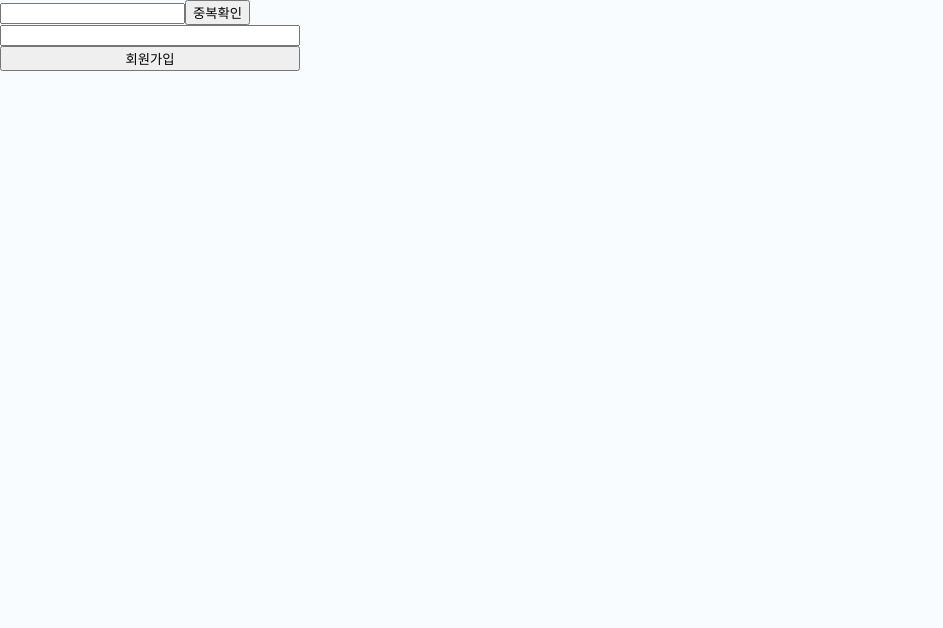
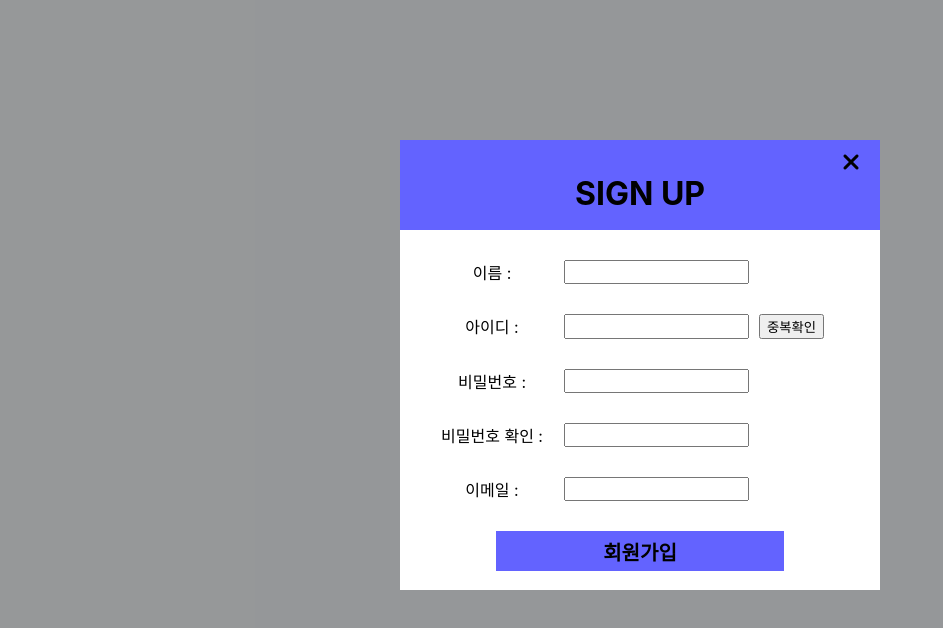
Before and after one commit to mook1212/todo-test, a React (Create React App) app: page /login in a window 1280 px wide. Both pictures are taken after a click on the button "회원가입". Shown: the top 628 px of the page, without its empty margins (0-943 px from the left). Built offline with nearby package versions, Linux system fonts and the light colour scheme; no server answers; a web font is replaced by a local one.

Commit message:
로그인 회원가입 디자인

```diff
--- a/package.json
+++ b/package.json
@@ -19,6 +19,7 @@
     "passport-local": "^1.0.0",
     "react": "^18.2.0",
     "react-calendar": "^3.9.0",
+    "react-daum-postcode": "^3.1.1",
     "react-dom": "^18.2.0",
     "react-redux": "^8.0.4",
     "react-router-dom": "^6.4.2",
--- a/public/index.html
+++ b/public/index.html
@@ -33,6 +33,7 @@
   <title>React App</title>
 
 
+
 </head>
 
 <body>
--- a/src/Route/login.js
+++ b/src/Route/login.js
@@ -4,52 +4,135 @@ import classNames from 'classnames/bind'
 import Swal from 'sweetalert2'
 import axios from 'axios'
 import style from './login.module.css'
+import DaumPostcode from 'react-daum-postcode';
+import Post from './test.js'
 import '../App.css'
 
 const cs = classNames.bind(style);
 
 function Login() {
 
-    let {id_check,setID_check} = useState('')
+    let [id_check, setId_check] = useState('')
 
     function sign_up() {
         let id = document.getElementById('sign-up-id').value
         let pw = document.getElementById('sign-up-pw').value
-        axios.post('http://localhost:8000/sign-up', {
-            id : id ,
-            pw : pw
-        })
+
+        if (id_check == true) {
+            axios.post('http://localhost:8000/sign-up', {
+                id: id,
+                pw: pw
+            })
+        }
 
     }
 
     function double_check() {
         let id = document.getElementById('sign-up-id').value // 회원가입 폼 ID칸에 작성한 ID값
         axios.post('http://localhost:8000/double-check', {
-            id : id
+            id: id
         })
 
-        .then((res) => {
-            console.log(res.data);
-            setID_check(res.data)
+            .then(function (res) {
 
-        })
+                if (res.data == true) {
+                    Swal.fire('사용 가능한 아이디 입니다.')
+                } else {
+                    Swal.fire('이미 사용중인 아이디 입니다.')
+                }
+                setId_check(res.data)
+
+            })
 
     }
+
+    const [enroll_company, setEnroll_company] = useState({
+        address: '',
+    });
+
+    const [popup, setPopup] = useState(false);
+
+    const handleInput = (e) => {
+        setEnroll_company({
+            ...enroll_company,
+            [e.target.name]: e.target.value,
+        })
+    }
+
+    const handleComplete = (data) => {
+        setPopup(!popup);
+    }
+
+
 
 
     return (
         <>
-        <div className={cs("sign-up")}>
-            {/* <form action="/sign-up" method="POST"> */}
-                <div className={cs("sign-up-id")}>
-                <input type='text' id="sign-up-id" name="sign-up-id"></input>
-                <button onClick={()=>{ double_check() }}>중복확인</button>
+            <div className={cs("sign-up")}>
+
+                <div className={cs("login-container")}>
+                    <div className={cs("login-modal")}>
+                        <h1>LOGIN</h1>
+                        <div className={cs("id-input")}>
+                            <i class="fa-solid fa-user"></i>
+                            <input type='text' placeholder="아이디를 입력해 주세요." />
+                        </div>
+                        <div className={cs("pw-input")}>
+                            <i class="fa-solid fa-lock"></i>
+                            <input type='password' placeholder="비밀번호를 입력해 주세요." />
+                        </div>
+
+                        <div className={cs("sign")}>
+                            <button>로그인</button>
+                            <button onClick={() => { document.getElementById('signup-container').style.display = 'block' }}>회원가입</button>
+                        </div>
+                    </div>
                 </div>
-                <input type='password' id="sign-up-pw" name="sign-up-pw"></input>
-                <button type="submit" onClick={()=> { sign_up() }}>회원가입</button>
-            {/* </form> */}
 
-        </div>
+                <div id='signup-container' className={cs("signup-container")}>
+                    <div className={cs("signup-modal")}>
+                        <div className={cs("sign-header")}>
+                            <i class="fa-solid fa-xmark" onClick={() => { document.getElementById('signup-container').style.display = 'none' }}></i>
+                            <h1>SIGN UP</h1>
+                        </div>
+
+                        <div className={cs("flex")}>
+                            <p>이름 : </p>
+                            <input type='text' />
+
+                        </div>
+                        <div className={cs("flex")}>
+                            <p>아이디 :</p>
+                            <input type='text' />
+                            <button style={{ marginLeft: '10px' }} onClick={() => { double_check() }}>중복확인</button>
+                        </div>
+                        <div className={cs("flex")}>
+                            <p>비밀번호 : </p>
+                            <input type='text' />
+
+                        </div>
+                        <div className={cs("flex")}>
+                            <p>비밀번호 확인 :</p>
+                            <input type='text' />
+                        </div>
+                        <div className={cs("flex")}>
+                            <p>이메일 :</p>
+                            <input type='text' />
+                        </div>
+                        <button className={cs("sign-up-btn")}>회원가입</button>
+
+
+                    </div>
+
+                </div>
+
+
+
+            </div>
+            {/* <div className="address_search" >address */}
+
+
+
         </>
     )
 }
--- a/src/Route/login.module.css
+++ b/src/Route/login.module.css
@@ -3,3 +3,154 @@
     flex-direction: column;
     width: 300px;
 }
+
+.login-container {
+    position: fixed;
+    /* display: none; */
+    top: 0;
+    left: 0;
+
+    width: 100%;
+    height: 100%;
+    z-index: 10;
+    animation: fadeInDown 1s;
+
+    /* transform: translateY(-100%); */
+
+    background-color: rgba(0, 0, 0, 0.4);
+}
+
+
+.login-modal {
+    position: fixed;
+    display: flex;
+    flex-direction: column;
+    align-items: center;
+    top: 40%;
+    left: 50%;
+
+    width: 450px;
+    height: 300px;
+
+    /* text-align: center; */
+    /* color: white; */
+
+    background-color: white;
+    /* box-shadow: 0 2px 3px 0 rgba(34, 36, 38, 0.15); */
+    /* box-shadow: 2px 2px 2px 2px grey; */
+
+    transform: translateX(-50%) translateY(-50%);
+}
+
+.login-modal h1 {
+    text-align: center;
+    width: 100%;
+    padding-top: 10px;
+    height: 60px;
+    background-color: rgba(0, 0, 255, 0.61);
+}
+
+.login-modal input {
+    width: 300px;
+    height: 35px;
+    margin-top: 30px;
+    margin-left: 6px;
+}
+
+.login-modal i {
+    font-size: 20px;
+}
+
+.sign {
+    margin: 20px 0px;
+    margin-left: 15px;
+}
+
+.sign button {
+    width: 130px;
+    height: 40px;
+    margin: 10px;
+    background-color: rgba(0, 0, 255, 0.61);
+    border: none;
+    font-size: 17px;
+    font-weight: bold;
+}
+
+.signup-container {
+    position: fixed;
+    /* display: none; */
+    top: 0;
+    left: 0;
+
+    width: 100%;
+    height: 100%;
+    z-index: 11;
+    animation: fadeInDown 1s;
+    display: none;
+
+    /* transform: translateY(-100%); */
+
+}
+
+.flex {
+    display: flex;
+    margin-top: 30px;
+}
+
+.signup-modal {
+    position: fixed;
+    display: flex;
+    flex-direction: column;
+    /* align-items: center; */
+    top: 40%;
+    left: 50%;
+
+    width: 480px;
+    height: 450px;
+
+    /* text-align: center; */
+    /* color: white; */
+
+    background-color: white;
+    /* box-shadow: 0 2px 3px 0 rgba(34, 36, 38, 0.15); */
+    /* box-shadow: 2px 2px 2px 2px grey; */
+
+    transform: translateX(-50%) translateY(-40%);
+}
+
+.sign-header {
+    display: flex;
+    flex-direction: column;
+    text-align: center;
+    width: 100%;
+    padding-top: 10px;
+    height: 80px;
+    background-color: rgba(0, 0, 255, 0.61);
+}
+
+.sign-header i {
+    margin-left: auto;
+    margin-right: 20px;
+    font-size: 24px;
+}
+
+.signup-modal p {
+    margin-left: 20px;
+    width: 30%;
+}
+
+.sign-up {
+    text-align: center;
+}
+
+.sign-up-btn {
+    width: 60%;
+    height: 40px;
+    margin-left: 20%;
+    margin-top: 30px;
+    font-size: 20px;
+    font-weight: bold;
+    background-color: rgba(0, 0, 255, 0.61);
+    border: none;
+
+}
--- /dev/null
+++ b/src/Route/test.js
@@ -0,0 +1,44 @@
+import React, { useEffect, useState } from "react";
+import DaumPostcode from "react-daum-postcode";
+import classNames from 'classnames/bind'
+import style from './todo.module.css'
+const cs = classNames.bind(style);
+
+// import './post.css';
+
+const Post = (props) => {
+
+    const complete = (data) =>{
+        let fullAddress = data.address;
+        let extraAddress = '';
+
+        if (data.addressType === 'R') {
+            if (data.bname !== '') {
+                extraAddress += data.bname;
+            }
+            if (data.buildingName !== '') {
+                extraAddress += (extraAddress !== '' ? `, ${data.buildingName}` : data.buildingName);
+            }
+            fullAddress += (extraAddress !== '' ? ` (${extraAddress})` : '');
+        }
+        console.log(data)
+        console.log(fullAddress)
+        console.log(data.zonecode)
+
+        props.setcompany({
+            ...props.company,
+            address:fullAddress,
+        })
+    }
+
+    return (
+        // <div className={cs("postbox")}>
+            <DaumPostcode
+                className={cs("postmodal")}
+                autoClose
+                onComplete={complete} />
+        // </div>
+    );
+};
+
+export default Post;
```
Also changed, not shown: src/Route/test.module.css (added, +12 -0 lines), 1 other file (tests, documents, lock files or other folders).
